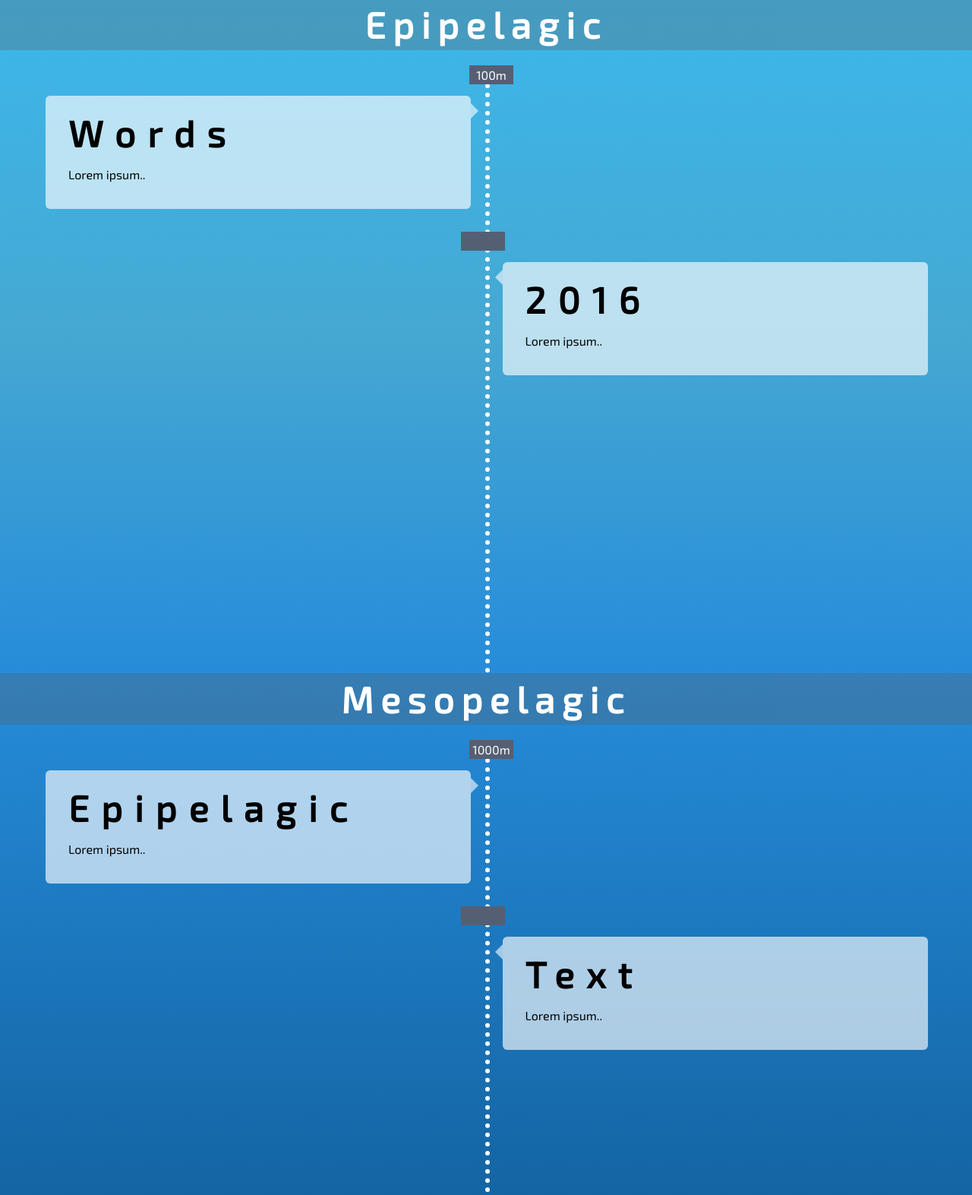
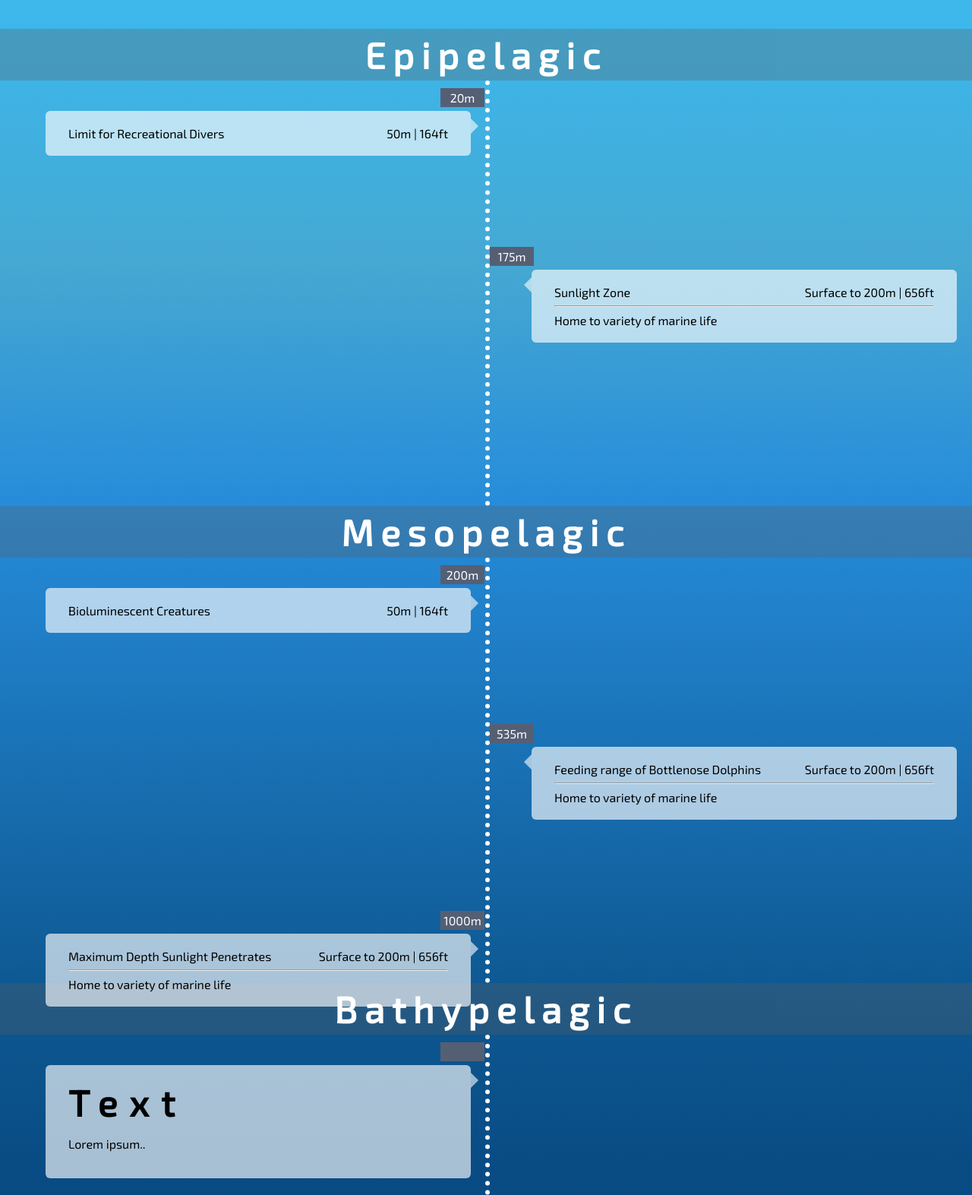
Before and after one commit to aucoeur/singlepagescroll, a plain HTML site: page index.html in a window 1280 px wide. Shown: the part 762-2335 px from the top of the page at 76% size. Drawn offline with nearby package versions, Linux system fonts and the light colour scheme.

Commit message:
Add content

```diff
--- a/assets/css/style.css
+++ b/assets/css/style.css
@@ -6,11 +6,12 @@
 body {
     margin: 0;
     font-family: 'Exo 2', sans-serif;
+
 }
 
 .a {
     background: linear-gradient(rgba(195, 246, 255, 0.742), rgb(95, 183, 233), rgb(60, 183, 235));
-    height: 95vh;
+    height: 100vh;
 }
 
 .b {
@@ -47,6 +48,7 @@ body {
     cursor: pointer;
     padding: 7px 10px;
     border-radius: 4px;
+
 }
 
 #toTop:hover {
@@ -130,7 +132,7 @@ h3 {
 }
 
 .introLeft {
-    align-self: stretch;
+    align-self: center;
 }
 .introRight {
     align-self: center;
@@ -252,15 +254,17 @@ h3 {
     left: 48%;
     z-index: 0;
     opacity: 60%;
+    overflow: hidden;
 }
 
 #diver {
     display: absolute;
     position: fixed;
-    bottom: 25%;
+    bottom: 35%;
     left: 48%;
     z-index: 0;
     opacity: 60%;
+    overflow: hidden;
 }
 
 .title {
@@ -276,7 +280,7 @@ h3 {
 .depth {
   position: relative;
   margin: 0 auto;
-  height: 100vh;
+  height: 70vh;
 }
 
 /* Actual dotted line */
@@ -298,7 +302,7 @@ h3 {
   background-color: inherit;
   width: 50%;
   z-index: 10;
-  margin: 20px;
+  margin: 0 20px 20px 20px;
 }
 
 /* Meter marks on the line */
@@ -310,12 +314,13 @@ h3 {
   position: absolute;
   width: 50px;
   height: 25px;
-  right: -16px;
+  right: 0px;
   color: rgb(255, 255, 255);
   background-color: rgba(85, 95, 116);
   top: 0px;
   z-index: 1;
-  padding: 0px 4px;
+  padding: 0 4px;
+  margin: 10px 0;
 }
 
 /* Containers on left/right */
@@ -324,7 +329,7 @@ h3 {
 }
 
 .right {
-  left: 47%;
+  left: 50%;
 }
 
 /* Arrows for left side (pointing right) */
@@ -360,12 +365,27 @@ h3 {
   left: -15px;
 }
 
+.left::after {
+    right: 22px;
+}
+
 .content {
   margin-top: 30px;
   padding: 20px 30px;
   background-color: rgba(255, 255, 255, 0.646);
   position: relative;
   border-radius: 6px;
+}
+
+.row {
+    display: flex;
+    flex-direction: row;
+    justify-content: space-between;
+}
+
+.column {
+    display: flex;
+    flex-direction: column;
 }
 
 /* Media queries - Responsive timeline on screens less than 600px wide */
@@ -426,3 +446,7 @@ h3 {
   transition-duration: 0s, .3s;
   transition-delay: .3s, 0s;
 }
+
+.bmargin {
+    margin-bottom: 100px;
+}
--- a/index.html
+++ b/index.html
@@ -41,17 +41,30 @@
             <h2 class="long">Epipelagic</h2>
         </div>
         <div class="depth">
-                <div class="container left" data-depth="100m">
-                    <div class="content">
-                        <h2>Words</h2>
-                        <p>Lorem ipsum..</p>
+            <div class="container left bmargin" data-depth="20m">
+                <div class="content" data-aos="zoom-in" >
+                    <div class="row">
+                    <div class="column">Limit for Recreational Divers </div>
+                    <div class="column">50m | 164ft</div>
                     </div>
                 </div>
-                <div class="container right">
-                    <div class="content">
-                        <h2>2016</h2>
-                        <p>Lorem ipsum..</p>
             </div>
+            <div class="container right" data-depth="175m">
+                <div class="content" data-aos="zoom-in" >
+                    <div class="row">
+                        <div class="column">Sunlight Zone
+                        </div>
+                        <div class="column">Surface to 200m | 656ft
+                        </div>
+                    </div>
+                                        <hr>
+                    <div class="row">
+                        <div class="column">
+                            Home to variety of marine life
+                        </div>
+                    </div>
+                </div>
+
             </div>
         </div>
     </div>
@@ -61,18 +74,47 @@
             <h2 class="long">Mesopelagic</h2>
         </div>
  <div class="depth">
-                <div class="container left" data-depth="1000m">
+            <div class="container left bmargin" data-depth="200m">
                 <div class="content">
-                        <h2>Epipelagic</h2>
-                        <p>Lorem ipsum..</p>
+                    <div class="row">
+                    <div class="column">Bioluminescent Creatures </div>
+                    <div class="column">50m | 164ft</div>
+                    </div>
+                </div>
+            </div>
+            <div class="container right bmargin" data-depth="535m">
+                <div class="content">
+                    <div class="row">
+                        <div class="column">Feeding range of Bottlenose Dolphins
+                        </div>
+                        <div class="column">Surface to 200m | 656ft
+                        </div>
+                    </div>
+                                        <hr>
+                    <div class="row">
+                        <div class="column">
+                            Home to variety of marine life
+                        </div>
                     </div>
                 </div>
 
-                <div class="container right">
+            </div>
+            <div class="container left" data-depth="1000m">
                 <div class="content">
-                        <h2>Text</h2>
-                        <p>Lorem ipsum..</p>
+                    <div class="row">
+                        <div class="column">Maximum Depth Sunlight Penetrates
                         </div>
+                        <div class="column">Surface to 200m | 656ft
+                        </div>
+                    </div>
+                                        <hr>
+                    <div class="row">
+                        <div class="column">
+                            Home to variety of marine life
+                        </div>
+                    </div>
+                </div>
+
             </div>
         </div>
     </div>
```
Lines whose indentation alone changed are shown as unchanged.
